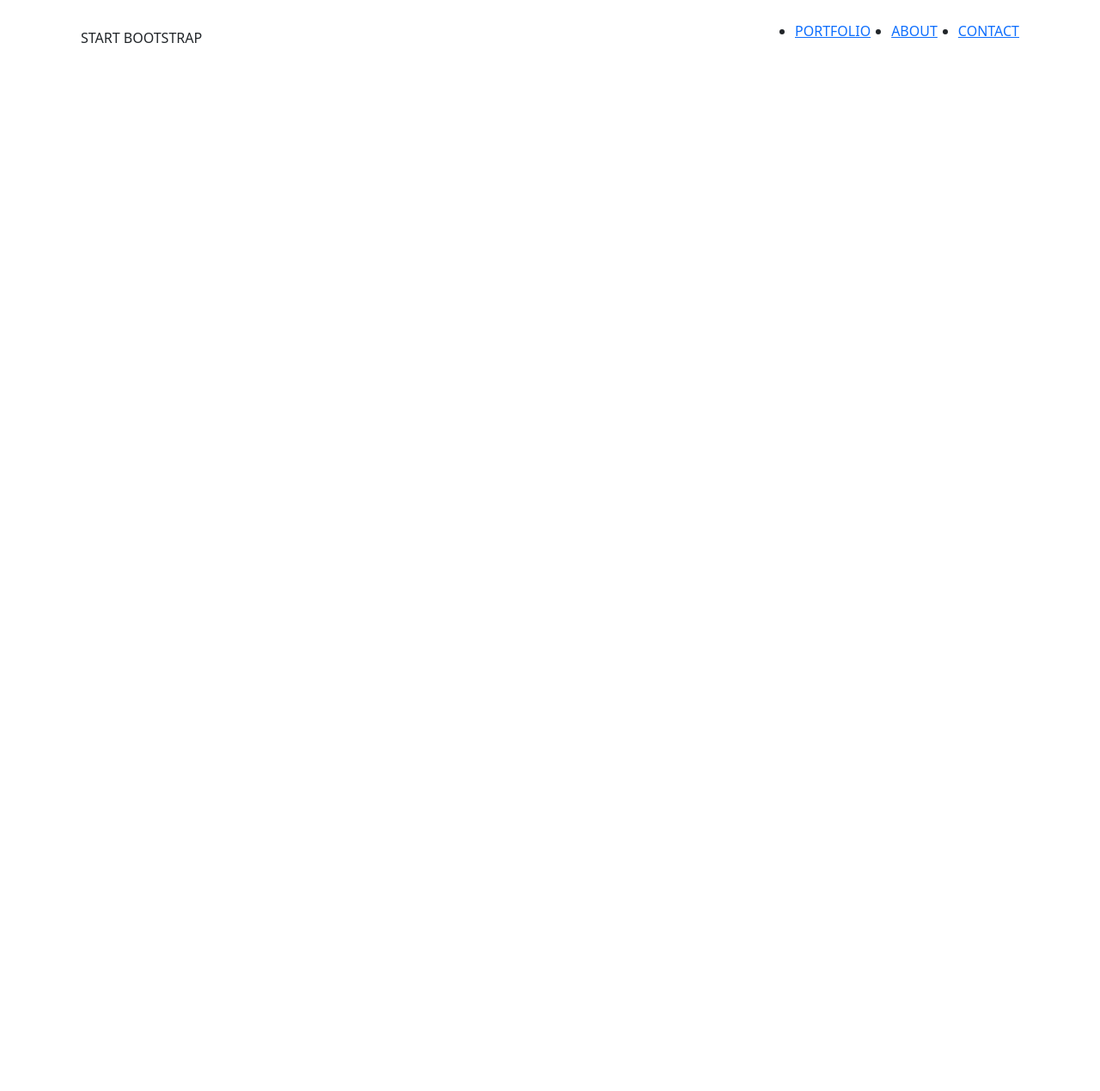
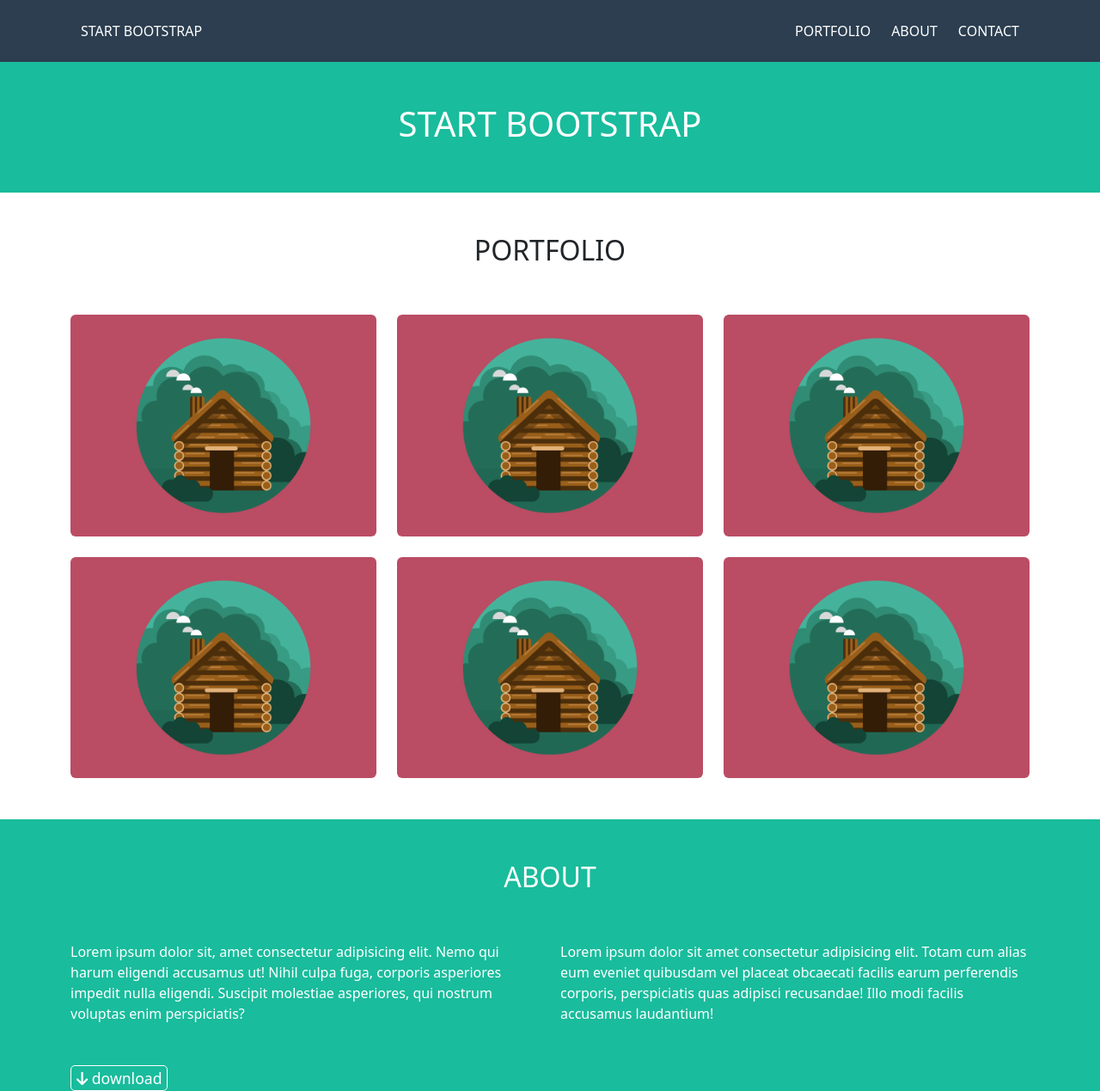
Before and after one commit to PiersilvioPellegrini/html-css-bootstrap-freelancer, a plain HTML site: page index.html in a window 1280 px wide. Shown: the whole page at 86% size. Before the commit the page ends 800 px from the top, so only its background shows below. Drawn offline with nearby package versions, Linux system fonts and the light colour scheme.

Commit message:
add section ABOUT

```diff
--- a/css/style.css
+++ b/css/style.css
@@ -0,0 +1,46 @@
+:root {
+    --bg-primary-color: #19BC9C;
+    --bg-secondary-color: #2C3E50;
+    --bg-footer: #3B546D;
+
+
+}
+
+nav {
+    background-color: var(--bg-secondary-color);
+    color: white;
+}
+
+nav ul li {
+    color: white;
+    list-style: none;
+    text-decoration: none;
+}
+
+ul li a {
+    color: white;
+    text-decoration: none;
+}
+
+.burger {
+    color: white;
+}
+
+.about,
+.start-bootstrap {
+    background-color: var(--bg-primary-color);
+
+}
+
+button{
+    background-color:transparent;
+    border: solid white 1px ;
+    border-radius: 5px;
+    font-size: 1.1rem;
+
+}
+
+button a{
+    color: white;
+    text-decoration: none;
+}
--- a/index.html
+++ b/index.html
@@ -29,13 +29,13 @@
 
 
                 <div class="block-right d-flex">
-                    <div class="burger d-sm-block align-items-center d-md-none ">
+                    <div class="burger d-sm-flex d-md-none align-items-center  ">
                         <i class=" fa-solid fa-bars border border-1 border-white p-1"></i>
                     </div>
 
 
 
-                    <ul class="open-burger  d-flex d-xs-none  justify-content-between align-items-center gap-4 ">
+                    <ul class="open-burger mb-0  d-none d-md-flex  justify-content-between align-items-center gap-4 ">
 
                         <li><a href="#">PORTFOLIO</a></li>
                         <li><a href="#">ABOUT</a></li>
@@ -47,8 +47,76 @@
             </div>
         </nav>
 
-        <div class="contaner"></div>
+        <section class="start-bootstrap text-white text-center py-5">
+            <div class="container">
+                <h1>START BOOTSTRAP</h1>
+            </div>
+
+        </section>
     </header>
+
+    <main>
+        <section class="Portafolio">
+            <div class="container">
+                <h2 class="text-center py-5">PORTFOLIO</h2>
+            </div>
+
+            <div class="container mb-5">
+                <div class="row gy-4">
+
+                    <div class="col-12 col-md-6 col-lg-4">
+
+                        <img class="img-fluid rounded" src="img/cabin.png" alt="">
+                    </div>
+                    <div class="col-12 col-md-6 col-lg-4">
+
+                        <img class="img-fluid rounded" src="img/cabin.png" alt="">
+                    </div>
+                    <div class="col-12 col-md-6 col-lg-4">
+
+                        <img class="img-fluid rounded" src="img/cabin.png" alt="">
+                    </div>
+                    <div class="col-12 col-md-6 col-lg-4">
+
+                        <img class="img-fluid rounded" src="img/cabin.png" alt="">
+                    </div>
+                    <div class="col-12 col-md-6 col-lg-4">
+
+                        <img class="img-fluid rounded" src="img/cabin.png" alt="">
+                    </div>
+                    <div class="col-12 col-md-6 col-lg-4">
+
+                        <img class="img-fluid rounded" src="img/cabin.png" alt="">
+                    </div>
+
+                </div>
+            </div>
+
+        </section>
+
+        <section class="about">
+            <div class="container">
+                <h2 class="text-white text-center p-5 ">ABOUT</h2>
+                <div class="row gy-4 text-white mb-5">
+                    <div class="col-12 col-md-6 col-lg-6"> Lorem ipsum dolor sit, amet consectetur adipisicing elit.
+                        Nemo qui harum eligendi accusamus ut! Nihil culpa fuga, corporis asperiores impedit nulla
+                        eligendi. Suscipit molestiae asperiores, qui nostrum voluptas enim perspiciatis? </div>
+                    <div class="col-12 col-md-6 col-lg-6"> Lorem ipsum dolor sit amet consectetur adipisicing elit.
+                        Totam cum alias eum eveniet quibusdam vel placeat obcaecati facilis earum perferendis corporis,
+                        perspiciatis quas adipisci recusandae! Illo modi facilis accusamus laudantium! </div>
+                </div>
+
+
+                        <button class=" ">
+                            <a href="#"> <i class="fa-solid fa-arrow-down"></i> <span>download</span></a>
+
+                        </button>
+
+            </div>
+
+
+        </section>
+    </main>
 
 </body>
 
```
Also changed, not shown: ._index.html (added), img/avatar.svg (added), img/cabin.png (added), img/cake.png (added), img/circus.png (added), img/game.png (added), img/safe.png (added), img/submarine.png (added).
